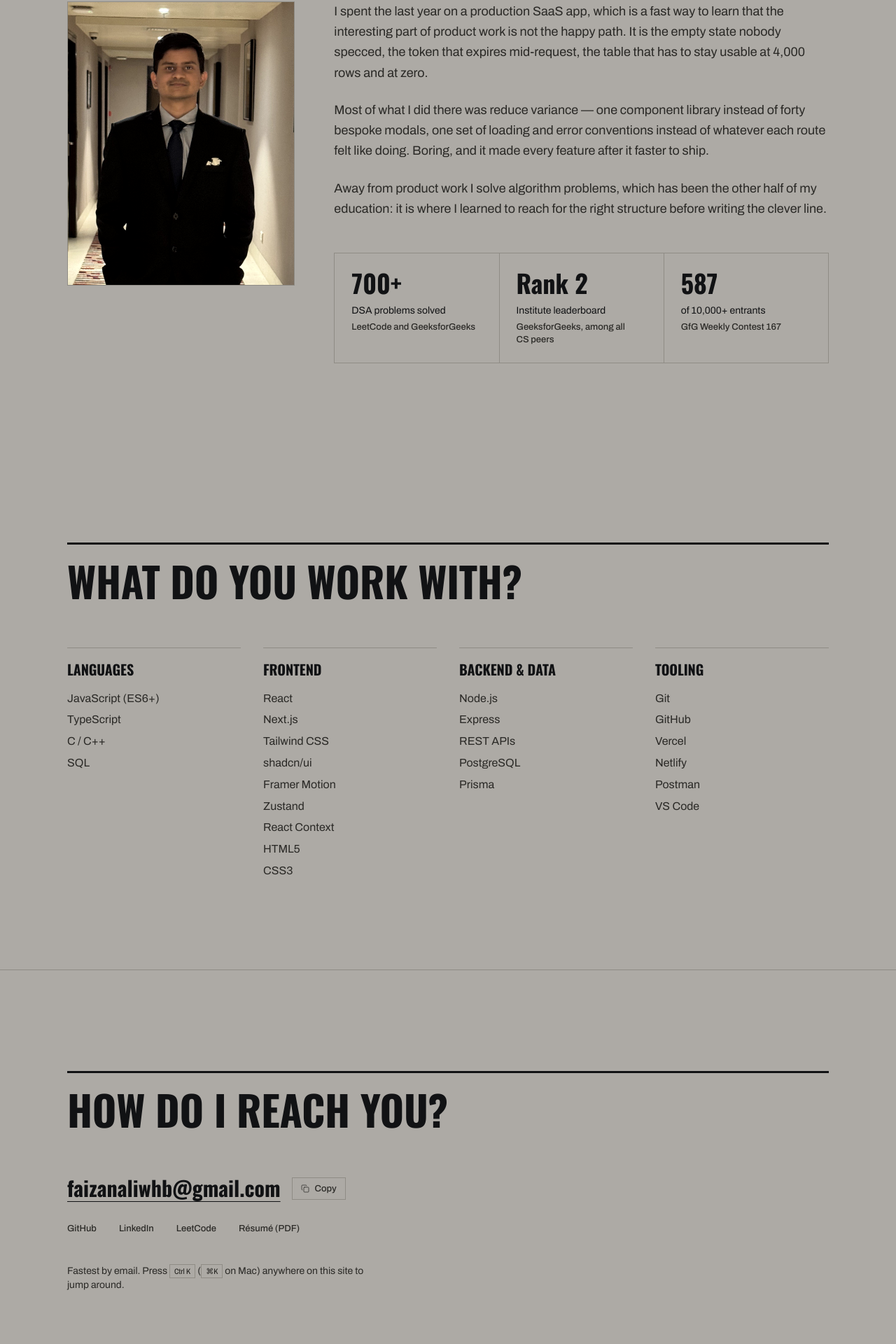
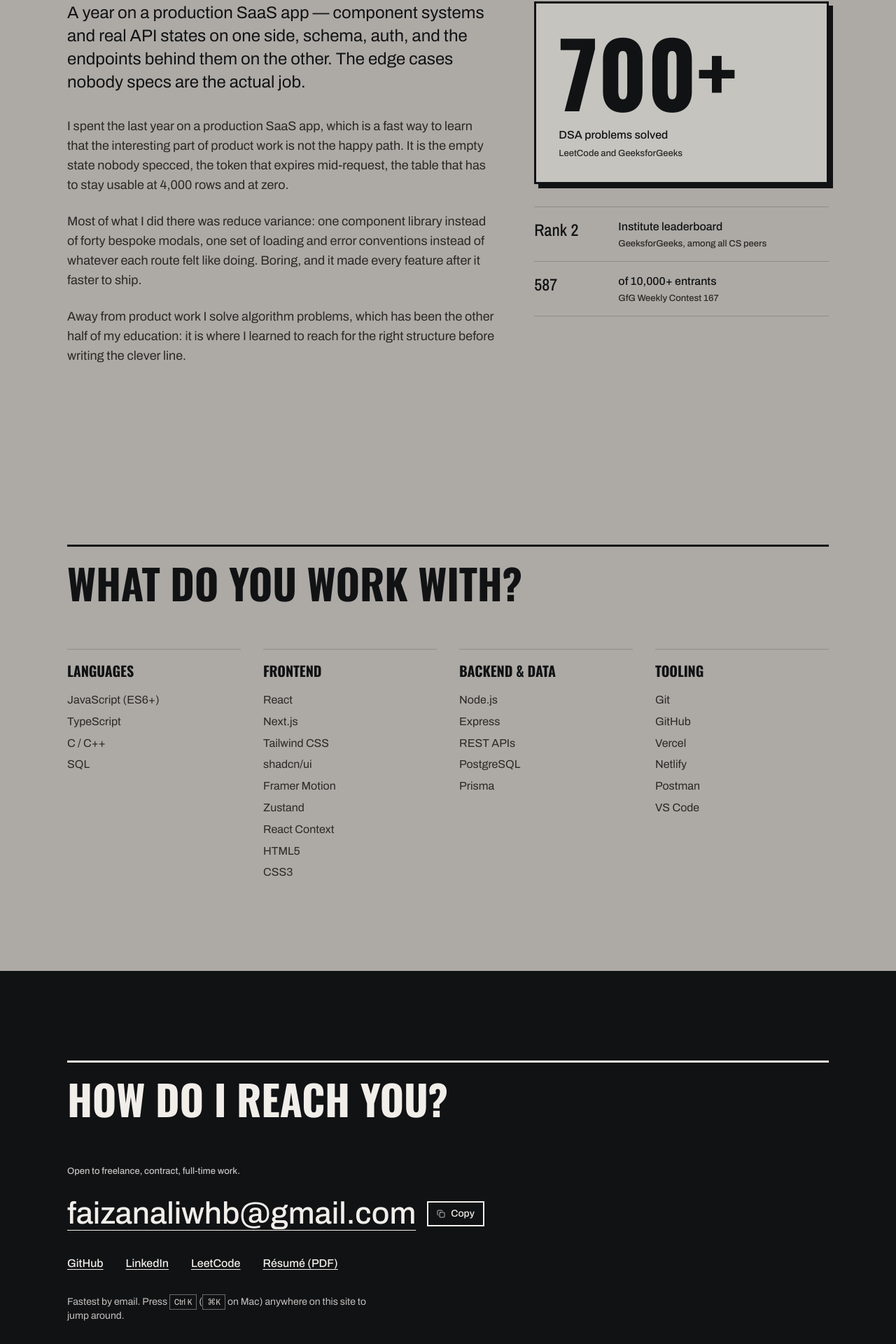
Before and after one commit to thisisfaizanali/thisisfaizanali.github.io, a Next.js app: page / in a window 1280 px wide. Shown: the part 3386-5306 px from the top of the page at 70% size. Built offline with nearby package versions, Linux system fonts and the light colour scheme.

Commit message:
feat: rebuild about with the figure plate and contact as an ink band

```diff
--- a/components/sections/about.tsx
+++ b/components/sections/about.tsx
@@ -1,80 +1,54 @@
-import { existsSync } from "node:fs";
-import path from "node:path";
-import Image from "next/image";
-import { Reveal } from "@/components/reveal";
 import { SectionHeading } from "@/components/section-heading";
-import { CountUp } from "@/components/motion/count-up";
 import { achievements, profile } from "@/lib/content";
 
-// Drop a portrait at public/portrait.jpg and it appears. Until then the column
-// falls back to a typographic plate rather than a broken image.
-const hasPortrait = existsSync(path.join(process.cwd(), "public", "portrait.jpg"));
+export function About() {
+  const [top, ...more] = achievements;
 
-export function About() {
   return (
     <section id="about" className="shell scroll-mt-24 py-24 md:py-32">
       <SectionHeading title="Who are you?" />
 
       <div className="grid gap-12 md:grid-cols-12 md:gap-14">
-        <Reveal className="md:col-span-4">
-          <div className="relative aspect-[4/5] overflow-hidden border border-rule bg-paper-raised">
-            {hasPortrait ? (
-              <Image
-                src="/portrait-v2.jpg"
-                alt={profile.name}
-                fill
-                sizes="(min-width: 768px) 32vw, 100vw"
-                className="object-cover object-center contrast-[1.04] saturate-[0.9]"
-              />
-            ) : (
-              <div className="flex h-full flex-col justify-between p-6">
-                <span className="label">Bengaluru, IN</span>
-                <span className="font-serif text-5xl leading-[0.9]">
-                  MF
-                  <span className="italic">A</span>
-                </span>
-              </div>
-            )}
-          </div>
-        </Reveal>
-
-        <div className="md:col-span-8">
-          <Reveal delay={0.05}>
-            <div className="space-y-6 text-lg leading-relaxed text-ink-muted">
+        <div className="md:col-span-7">
+          <p className="text-xl text-ink md:text-2xl md:leading-snug">{profile.positioning}</p>
+          <div className="mt-8 space-y-6 text-lg text-ink-muted">
             <p>
-                I spent the last year on a production SaaS app, which is a fast way to learn that
-                the interesting part of product work is not the happy path. It is the empty state
-                nobody specced, the token that expires mid-request, the table that has to stay
-                usable at 4,000 rows and at zero.
+              I spent the last year on a production SaaS app, which is a fast way to learn that the
+              interesting part of product work is not the happy path. It is the empty state nobody
+              specced, the token that expires mid-request, the table that has to stay usable at
+              4,000 rows and at zero.
             </p>
             <p>
-                Most of what I did there was reduce variance — one component library instead of
-                forty bespoke modals, one set of loading and error conventions instead of whatever
-                each route felt like doing. Boring, and it made every feature after it faster to
-                ship.
+              Most of what I did there was reduce variance: one component library instead of forty
+              bespoke modals, one set of loading and error conventions instead of whatever each
+              route felt like doing. Boring, and it made every feature after it faster to ship.
             </p>
             <p>
-                Away from product work I solve algorithm problems, which has been the other half of
-                my education: it is where I learned to reach for the right structure before writing
-                the clever line.
+              Away from product work I solve algorithm problems, which has been the other half of my
+              education: it is where I learned to reach for the right structure before writing the
+              clever line.
             </p>
           </div>
-          </Reveal>
+        </div>
 
-          <Reveal className="mt-12 grid gap-px border border-rule bg-rule sm:grid-cols-3" delay={0.1}>
-            {achievements.map((a) => (
-              <div
-                key={a.label}
-                className="group bg-paper p-6 transition-colors duration-500 hover:bg-paper-raised"
-              >
-                <p className="font-serif text-4xl leading-none transition-colors duration-500 group-hover:text-accent">
-                  <CountUp value={a.figure} />
-                </p>
-                <p className="mt-3 text-sm text-ink">{a.label}</p>
-                <p className="label mt-1 normal-case tracking-normal">{a.note}</p>
+        <div className="flex flex-col gap-8 md:col-span-5">
+          <div className="plate p-6 md:p-8">
+            <p className="font-display text-[clamp(4.5rem,10vw,8.5rem)] leading-none">{top.figure}</p>
+            <p className="mt-4 font-medium text-ink">{top.label}</p>
+            <p className="label mt-1">{top.note}</p>
           </div>
+
+          <ul className="border-t border-rule">
+            {more.map((a) => (
+              <li key={a.label} className="grid grid-cols-[6.5rem_minmax(0,1fr)] gap-4 border-b border-rule py-4">
+                <p className="figure text-2xl text-ink">{a.figure}</p>
+                <div>
+                  <p className="font-medium text-ink">{a.label}</p>
+                  <p className="label mt-0.5">{a.note}</p>
+                </div>
+              </li>
             ))}
-          </Reveal>
+          </ul>
         </div>
       </div>
     </section>
--- a/components/sections/contact.tsx
+++ b/components/sections/contact.tsx
@@ -2,9 +2,6 @@
 
 import { useState } from "react";
 import { Check, Copy } from "lucide-react";
-import { Reveal } from "@/components/reveal";
-import { SectionHeading } from "@/components/section-heading";
-import { Magnetic } from "@/components/motion/magnetic";
 import { profile } from "@/lib/content";
 
 const elsewhere = [
@@ -29,24 +26,28 @@ export function Contact() {
   };
 
   return (
-    <section id="contact" className="scroll-mt-24 border-t border-rule py-24 md:py-36">
+    <section id="contact" className="scroll-mt-24 bg-band py-24 text-band-ink md:py-32">
       <div className="shell">
-        <SectionHeading title="How do I reach you?" />
+        {/* Not SectionHeading: its rule-bar is ink, which vanishes on the band. */}
+        <div className="mb-12 border-t-[3px] border-band-ink pt-5 md:mb-16">
+          <h2 className="text-[clamp(2.25rem,4vw+0.5rem,3.75rem)]">How do I reach you?</h2>
+        </div>
 
-        <Reveal className="flex flex-col gap-6" delay={0.2}>
-          <div className="flex flex-wrap items-center gap-4">
-            <Magnetic strength={0.22}>
+        <p className="label !text-band-ink/80">
+          Open to {profile.availability.join(", ").toLowerCase()} work.
+        </p>
+
+        <div className="mt-6 flex flex-wrap items-center gap-4">
           <a
             href={`mailto:${profile.email}`}
-                className="font-serif text-2xl sweep-out md:text-3xl"
+            className="sweep-out break-all text-[clamp(1.5rem,3.5vw,2.75rem)] font-medium leading-tight"
           >
             {profile.email}
           </a>
-            </Magnetic>
           <button
             type="button"
             onClick={copy}
-              className="inline-flex items-center gap-2 border border-rule px-3 py-1.5 label transition-colors hover:border-rule-strong hover:text-ink"
+            className="inline-flex items-center gap-2 border-2 border-band-ink px-3 py-1.5 text-sm font-medium hover:bg-band-ink hover:text-band"
           >
             {copied ? (
               <>
@@ -57,34 +58,27 @@ export function Contact() {
                 <Copy className="size-3" strokeWidth={1.5} aria-hidden /> Copy
               </>
             )}
-              <span className="sr-only">
-                {copied ? "Email address copied" : "Copy email address"}
-              </span>
+            <span className="sr-only">{copied ? "Email address copied" : "Copy email address"}</span>
           </button>
         </div>
 
-          <ul className="flex flex-wrap gap-x-8 gap-y-3">
+        <ul className="mt-8 flex flex-wrap gap-x-8 gap-y-3">
           {elsewhere.map((l) => (
             <li key={l.label}>
-                <a
-                  href={l.href}
-                  target="_blank"
-                  rel="noopener noreferrer"
-                  className="label sweep hover:text-ink"
-                >
+              <a href={l.href} target="_blank" rel="noopener noreferrer" className="sweep-out font-medium">
                 {l.label}
+                <span className="sr-only"> (opens in a new tab)</span>
               </a>
             </li>
           ))}
         </ul>
 
-          <p className="mt-4 max-w-md text-sm text-ink-muted">
+        <p className="mt-8 max-w-md text-sm text-band-ink/80">
           Fastest by email. Press{" "}
-            <kbd className="border border-rule px-1.5 py-0.5 font-mono text-[0.6875rem]">Ctrl K</kbd>{" "}
-            (<kbd className="border border-rule px-1.5 py-0.5 font-mono text-[0.6875rem]">⌘K</kbd> on
+          <kbd className="border border-band-ink/40 px-1.5 py-0.5 font-narrow text-xs">Ctrl K</kbd>{" "}
+          (<kbd className="border border-band-ink/40 px-1.5 py-0.5 font-narrow text-xs">⌘K</kbd> on
           Mac) anywhere on this site to jump around.
         </p>
-        </Reveal>
       </div>
     </section>
   );
```
Lines whose indentation alone changed are shown as unchanged.
